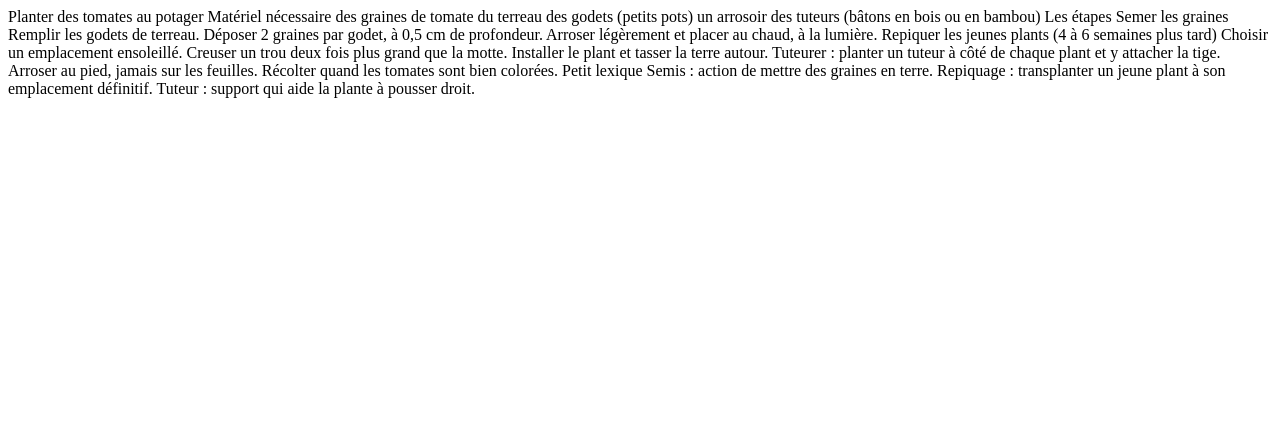
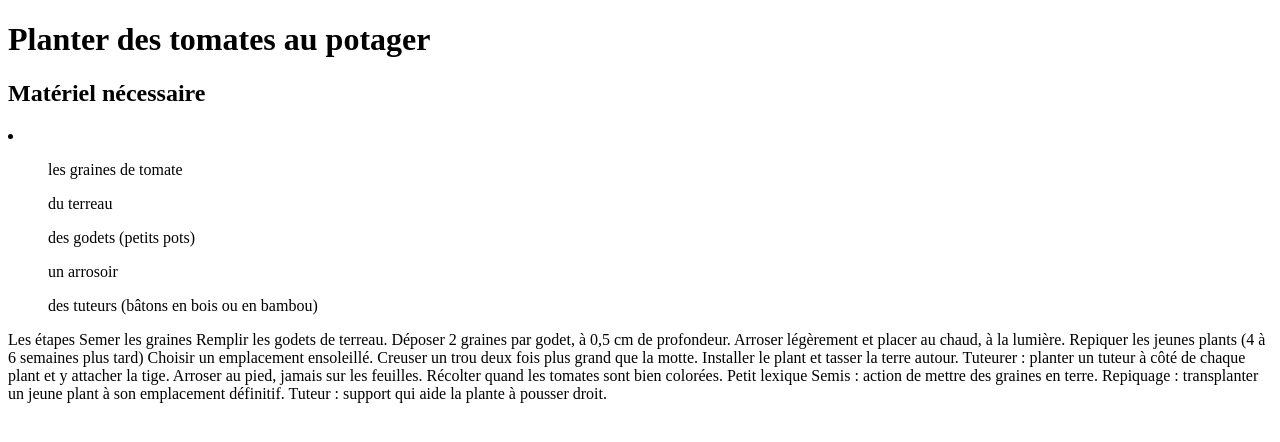
Before and after one commit to kouassiphilippe50/exercice-html, a plain HTML site: page 03-listes/index.html in a window 1280 px wide. Drawn offline with Linux system fonts and the light colour scheme.

Commit message:
consigne 1 et 2

```diff
--- a/03-listes/index.html
+++ b/03-listes/index.html
@@ -7,15 +7,17 @@
 </head>
 <body>
   <!-- TODO 1 : titre principal -->
-  Planter des tomates au potager
+ <h1> Planter des tomates au potager </h1>
 
   <!-- TODO 2 : titre de partie + liste NON ordonnée (l'ordre n'a pas d'importance) -->
-  Matériel nécessaire
-  des graines de tomate
-  du terreau
-  des godets (petits pots)
-  un arrosoir
-  des tuteurs (bâtons en bois ou en bambou)
+ <h2> Matériel nécessaire</h2>
+ <li>
+  <ul> les graines de tomate </ul>
+  <ul> du terreau </ul>
+  <ul> des godets (petits pots) </ul>
+  <ul> un arrosoir </ul>
+  <ul> des tuteurs (bâtons en bois ou en bambou) </ul>
+ </li>
 
   <!-- TODO 3 et 4 : titre de partie + liste ORDONNÉE, avec des sous-listes imbriquées -->
   Les étapes
```
